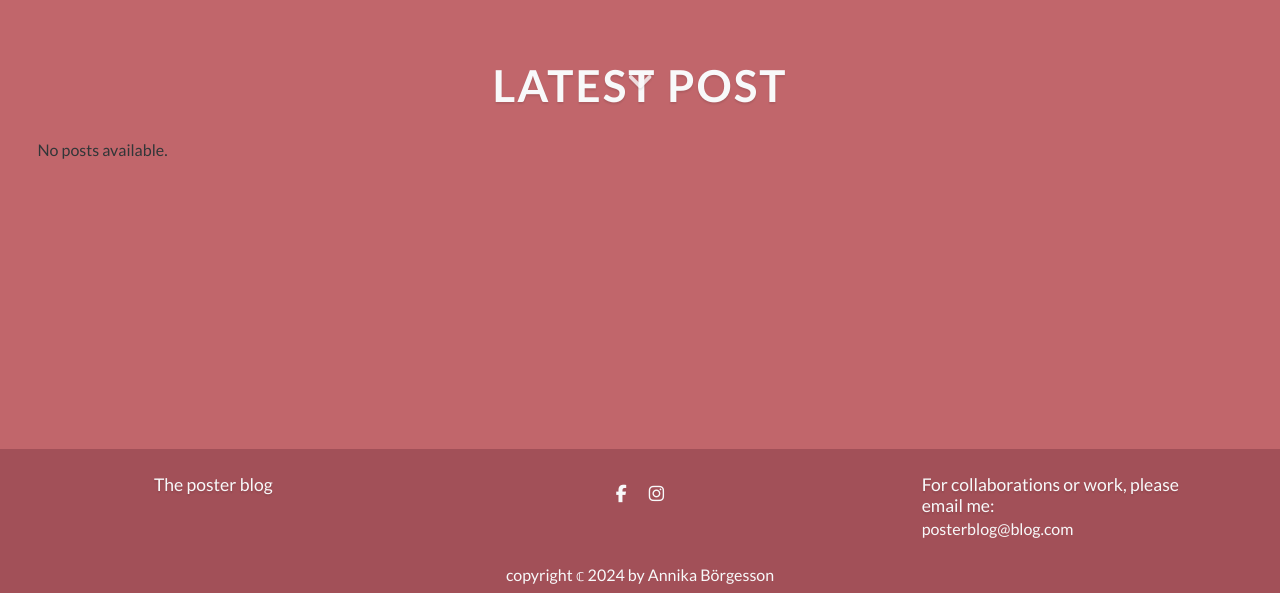
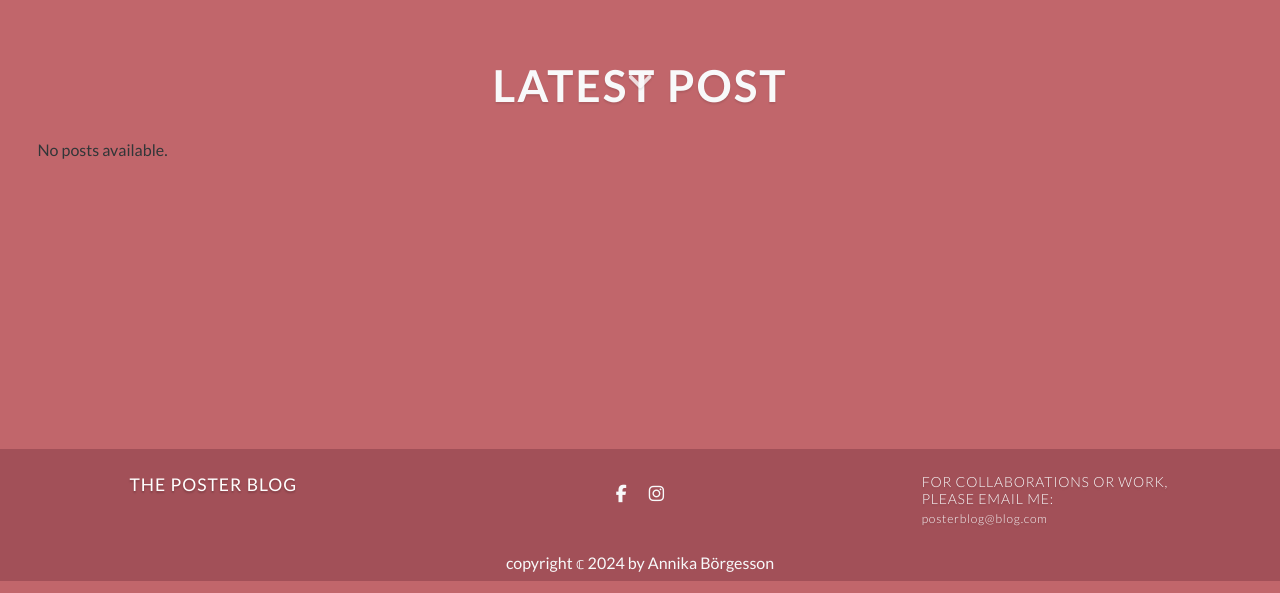
Before and after one commit to Annibor/the-poster-blog, a Django app: page / in a window 1280 px wide. Shown: the part 803-1396 px from the top of the page. Run offline with Django 5.2, Linux system fonts and the light colour scheme; data that the repository does not hold is empty; some libraries are stand-ins or nearby versions.

Commit message:
Add in style for footer that ended up in staticfiles style.css but not static style.css #29

```diff
--- a/static/css/style.css
+++ b/static/css/style.css
@@ -166,12 +166,29 @@ h3 {
   align-items: center;
 }
 
-.contact-h2 {
+.footer-logo {
+  color: white;
+  text-shadow: 0rem 0.2rem 0.2rem rgba(0, 0, 0, 0.2);
+  letter-spacing: 1px;
   text-transform: uppercase;
-  color: #999;
-  letter-spacing: 0.2rem;
+  cursor: pointer;
+}
+
+.footer-h3 {
+  text-transform: uppercase;
   font-size: 1.4rem;
-  margin: 0 0 0.5rem;
+  letter-spacing: 0.08rem;
+  text-shadow: 0rem 0.2rem 0.2rem rgba(0, 0, 0, 0.1);
+  text-align: none;
+  font-weight: 300;
+}
+
+.email {
+  font-size: 1.2rem;
+  letter-spacing: 0.08rem;
+  text-shadow: 0rem 0.2rem 0.2rem rgba(0, 0, 0, 0.1);
+  text-align: none;
+  font-weight: 300
 }
 
 /* -----------------------*/
```
